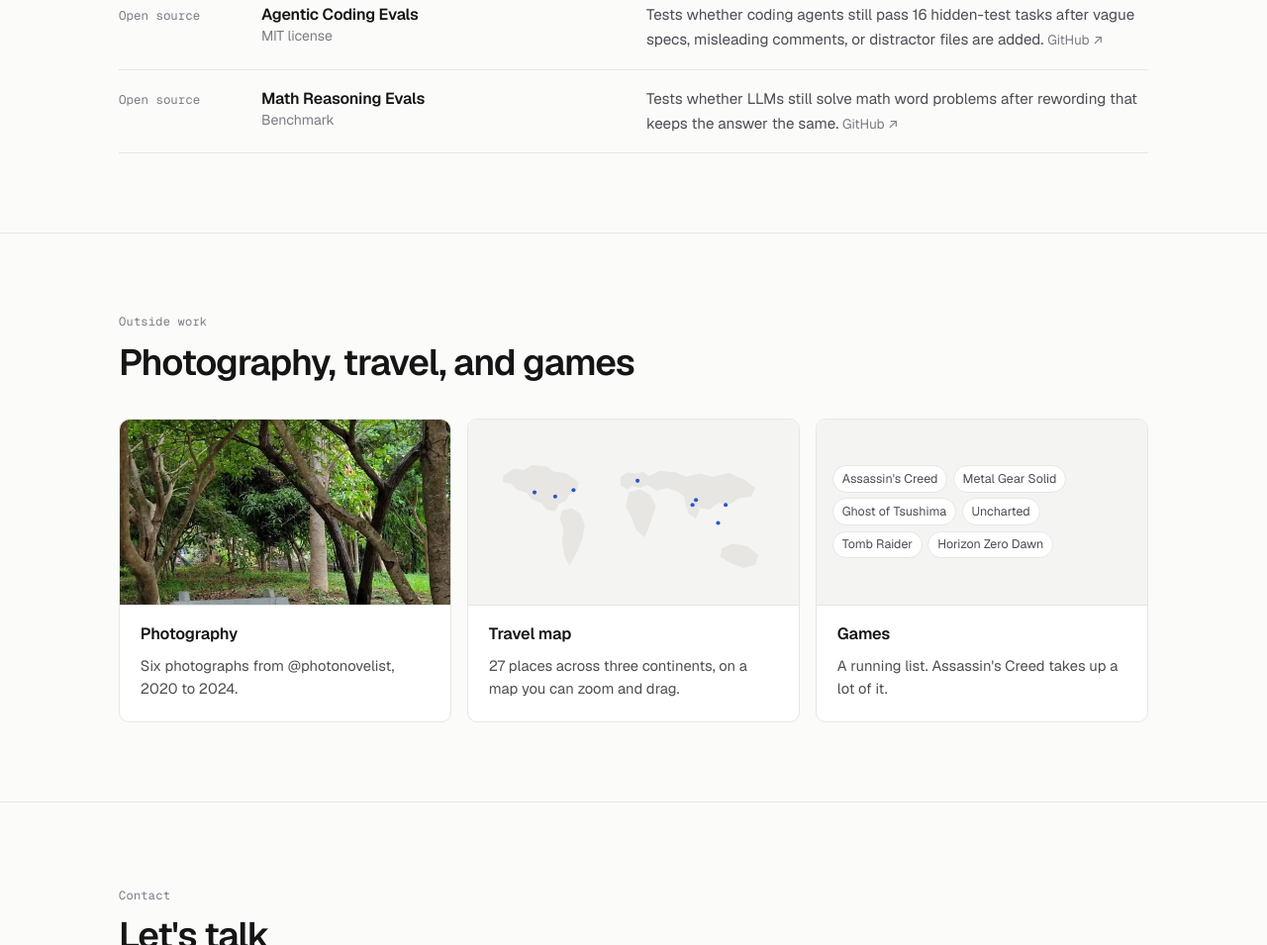
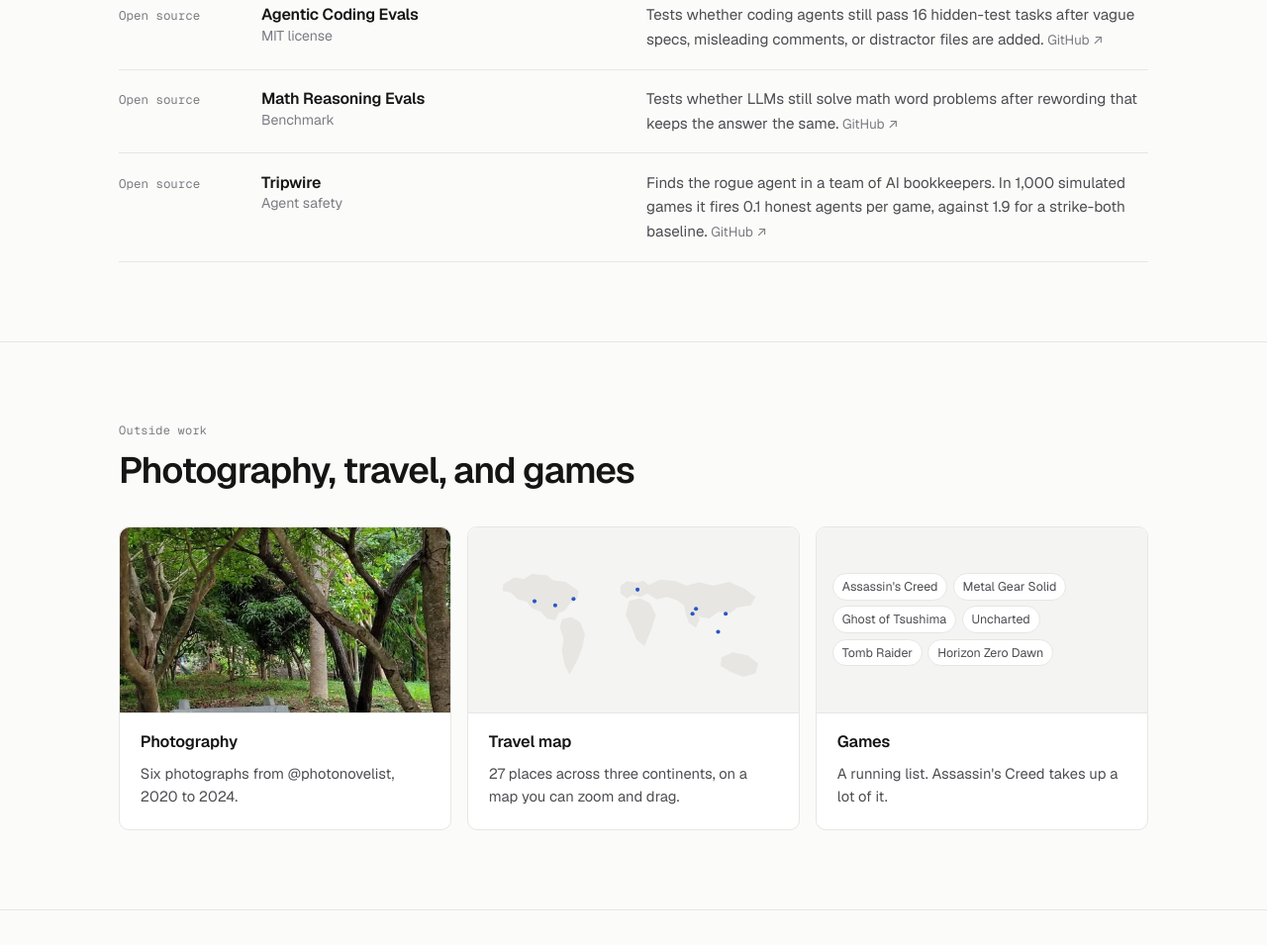
Before and after one commit to apurvg14/apurvg14.github.io, a plain HTML site: page index.html in a window 1280 px wide. Shown: the part 2941-3896 px from the top of the page at 99% size. Drawn offline with Linux system fonts and the light colour scheme.

Commit message:
Add Tripwire to projects
Co-authored-by: Cursor <cursoragent@cursor.com>

```diff
--- a/index.html
+++ b/index.html
@@ -247,6 +247,11 @@
               <h3>Math Reasoning Evals<span>Benchmark</span></h3>
               <p>Tests whether LLMs still solve math word problems after rewording that keeps the answer the same. <span class="go">GitHub ↗</span></p>
             </a>
+            <a class="row" href="https://github.com/apurvg14/tripwire-rogue-agent-monitor" target="_blank" rel="noopener noreferrer">
+              <span class="when">Open source</span>
+              <h3>Tripwire<span>Agent safety</span></h3>
+              <p>Finds the rogue agent in a team of AI bookkeepers. In 1,000 simulated games it fires 0.1 honest agents per game, against 1.9 for a strike-both baseline. <span class="go">GitHub ↗</span></p>
+            </a>
           </div>
         </div>
       </section>
```
Also changed, not shown: resume.html (+1 -1 lines), llms.txt.
